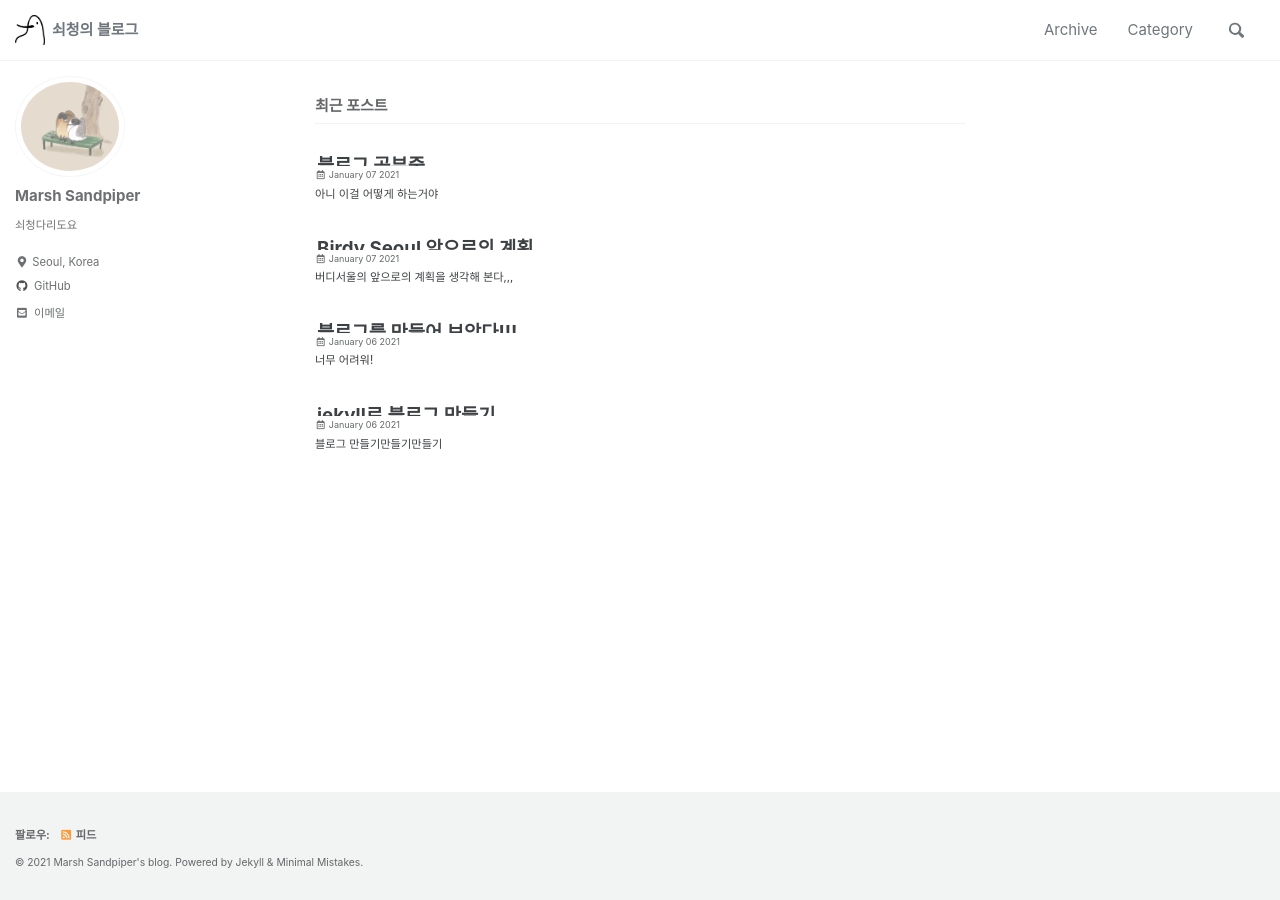
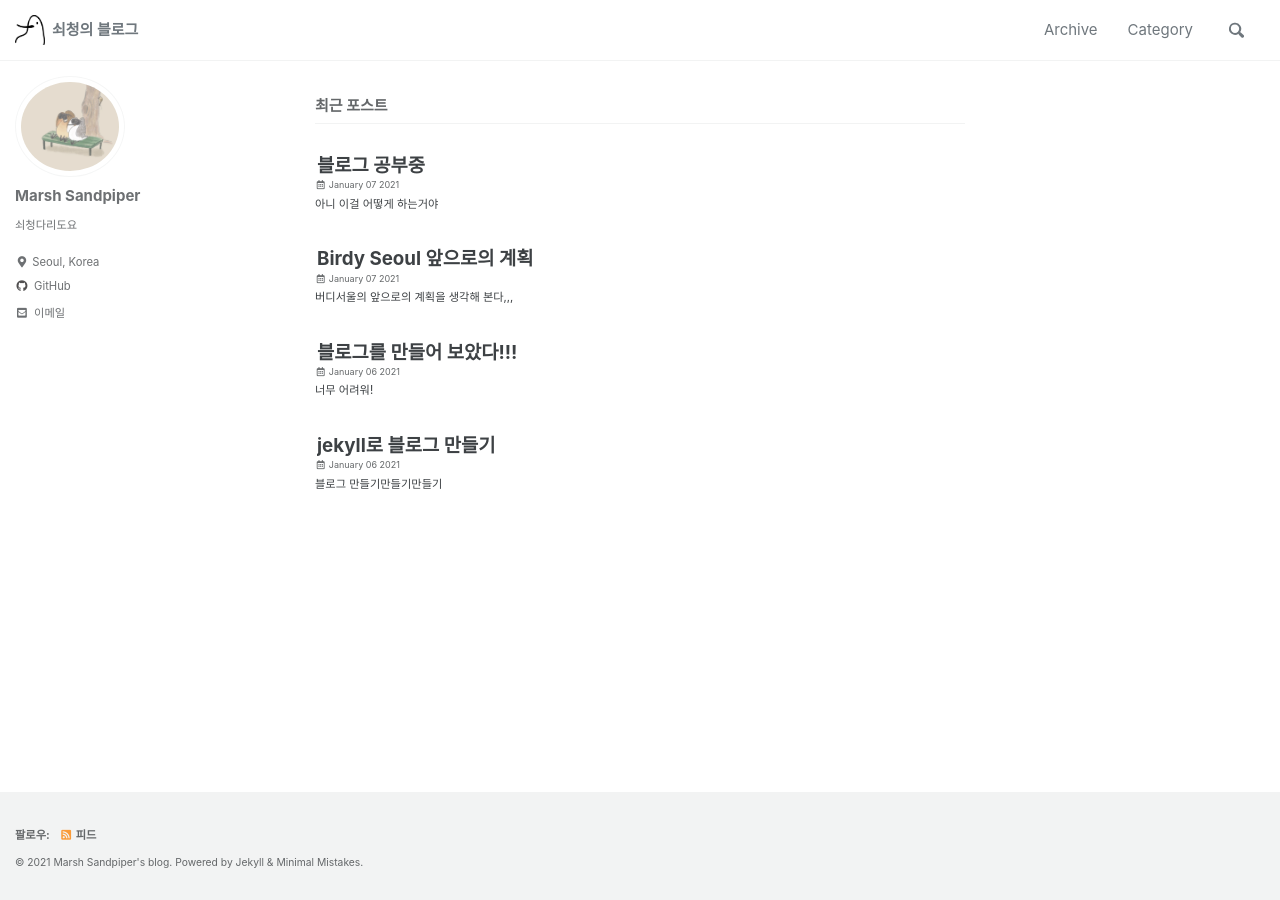
Before and after one commit to Jeong-yeon-Lee/Jeong-yeon-Lee.github.io, a Jekyll site: the page built from index.html, in a window 1280 px wide. Built offline with Jekyll 4.4.1, drawn with Linux system fonts in a browser that asks for light colours; cached includes are drawn as plain includes; the list of posts is cut into pages by our own code.

Commit message:
css and posting

```diff
--- a/_posts/2021-01-07-birdyproject01.markdown
+++ b/_posts/2021-01-07-birdyproject01.markdown
@@ -25,8 +25,8 @@ categories:
 
 - 사진 업로드
 - 지도에 새 모양 마크 표시
-  </br><span style="font-size:small; color=grey">(진행중) 네이버 지도 문서 참고중</span>
-  </br><span style="font-size:small; color=grey">geocoding 포함해서 다시 발급해서 고쳐야할듯
+  <span style="font-size:small; color=grey">(진행중) 네이버 지도 문서 참고중 </br>
+  geocoding 포함해서 다시 발급해서 고쳐야할듯</span>
 
 - 기록하기- 모달창으로 변경
 - 탐조기록 모아볼 때 바둑판식 일정하게 배열
--- a/assets/css/main.scss
+++ b/assets/css/main.scss
@@ -51,7 +51,7 @@ html {
 
 .archive__item-title {
   margin: 2px;
-  height: 35px;
+  height: 45px;
 }
 
 .archive__item-excerpt {
```
